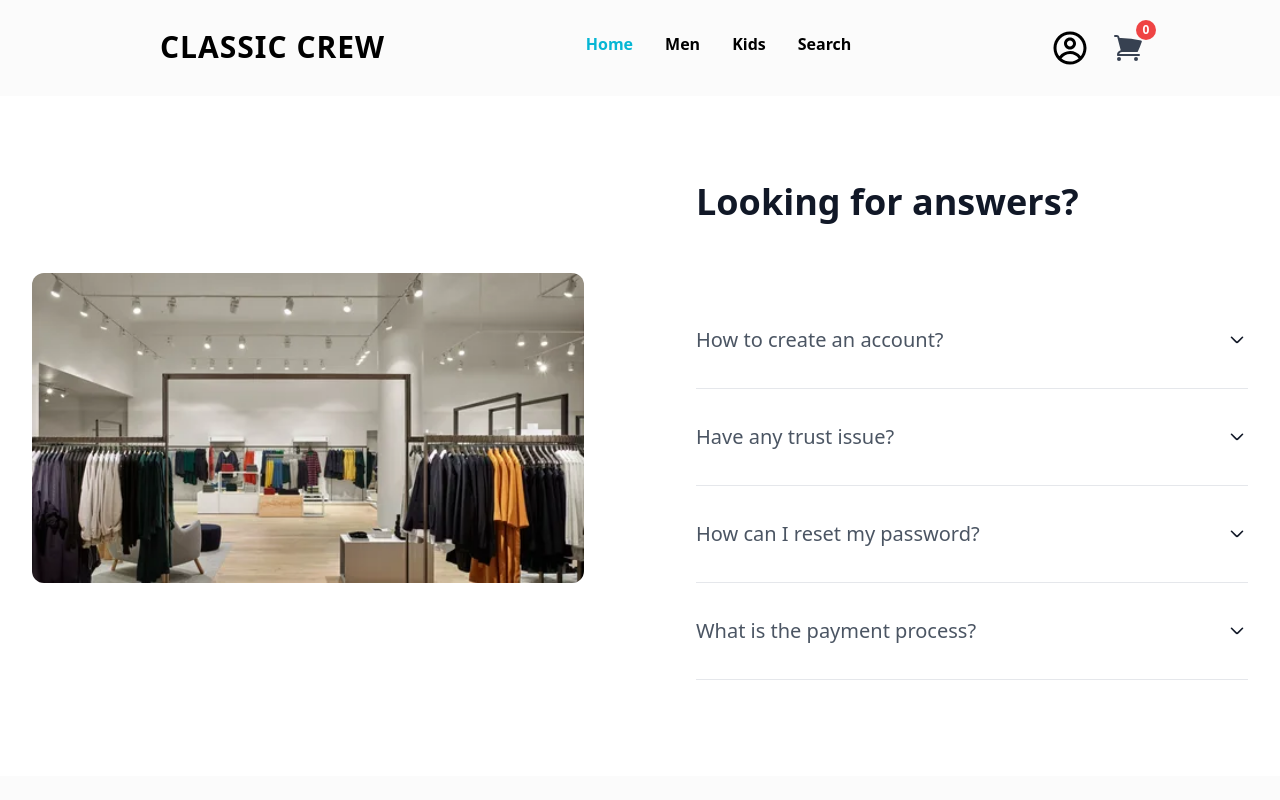
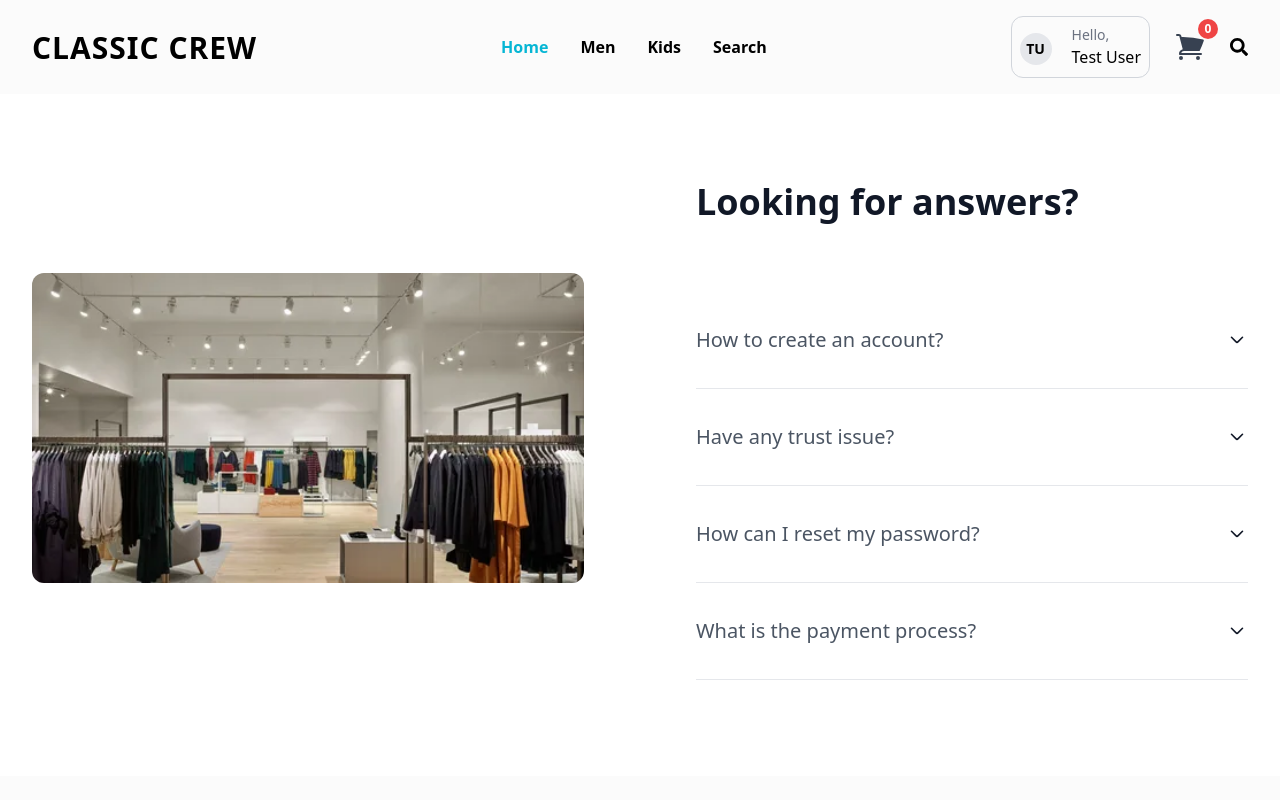
Before and after one commit to ziadSayed99/classic-crew-ecommerce, a React (Vite) app: page /FAQ in a window 1280 px wide. Shown: the top 800 px of the page. Built offline with nearby package versions, Linux system fonts and the light colour scheme.

Commit message:
Adjusting Navbar and Account image

```diff
--- a/index.html
+++ b/index.html
@@ -3,7 +3,7 @@
   <head>
     <meta charset="UTF-8" />
     <meta name="viewport" content="width=device-width, initial-scale=1.0" />
-    <title>Ecommerce</title>
+    <title>Classic Crew</title>
   </head>
   <body>
     <div id="root"></div>
--- a/src/components/AccountImg.tsx
+++ b/src/components/AccountImg.tsx
@@ -1,50 +1,100 @@
 import { Link } from "react-router-dom";
-import { CgProfile } from "react-icons/cg";
-import { useState } from "react";
+import { useState, useEffect, useRef } from "react";
 
 function AccountImg() {
   // const { fname, lname, handleSignOut } = useContext(AccountContext);
 
   const [open, setOpen] = useState(false);
+  const dropdownRef = useRef<HTMLDivElement>(null);
 
   const handleOpen = () => {
     setOpen(!open);
   };
 
+  useEffect(() => {
+    const handleClickOutside = (event: MouseEvent) => {
+      if (dropdownRef.current && !dropdownRef.current.contains(event.target as Node)) {
+        setOpen(false);
+      }
+    };
+
+    document.addEventListener('mousedown', handleClickOutside);
+    return () => {
+      document.removeEventListener('mousedown', handleClickOutside);
+    };
+  }, []);
+
   return (
     <>
-      <CgProfile
-        onClick={handleOpen}
-        className=" text-4xl hover:text-cyan-500"
-      />
-      <div className="relative">
+      <div ref={dropdownRef} className="relative">
+        <div onClick={handleOpen} className="flex text-lg hover:text-cyan-500 p-2 border border-gray-300 rounded-xl cursor-pointer">
+          <div className="w-8 h-8 bg-gray-200 rounded-[50%] text-black font-bold text-sm flex items-center justify-center mt-2 mr-5">
+            TU
+          </div>
+          <div className="flex flex-col">
+            <p className="text-sm text-gray-500">Hello,</p>
+            <p className="text-base">Test User</p>
+          </div>
+        </div>
         <div className="absolute left-1/2 z-10 mt-5 flex w-screen max-w-max -translate-x-1/2 px-4">
-          <div className="w-60 flex-auto overflow-hidden rounded-3xl bg-white text-sm">
+          <div className="w-80 flex-auto overflow-hidden rounded-xl bg-white text-sm shadow-lg">
             {open ? (
               <div className="p-4">
-                <ul className="font-semibold text-gray-900">
-                  <li className="mt-1 text-gray-600">
-                    <label>Welcome: Test User</label>
-                  </li>
-                  <li className="mt-1 text-gray-600">
-                    <label>Balance : 0</label>
-                  </li>
-                  <div className="grid grid-cols-2 divide-x divide-gray-900/5 bg-gray-50 mt-5">
-                    <li className="menu-item">
-                      <Link
-                        to="/"
-                        className="flex items-center justify-center gap-x-2.5 p-3 font-semibold text-gray-900 hover:bg-gray-100"
-                      >
-                        Edit profile
+                {/* Profile Section */}
+                <div className="flex items-center space-x-4 pb-4 border-b border-gray-200">
+                  <div className="w-16 h-16 bg-gray-200 rounded-[50%] text-black font-bold text-xl flex items-center justify-center">
+                    TU
+                  </div>
+                  <div>
+                    <h3 className="font-semibold text-lg">Test User</h3>
+                    <p className="text-gray-600">test@example.com</p>
+                  </div>
+                </div>
+
+                {/* Navigation Links */}
+                <div className="py-4">
+                  <ul className="space-y-2">
+                    <li>
+                      <Link to="/orders" className="flex items-center p-2 hover:bg-gray-100 rounded-lg">
+                        <span className="text-gray-700">My Orders</span>
                       </Link>
                     </li>
                     <li>
-                      <button className="flex items-center justify-center gap-x-2.5 p-3 font-semibold text-gray-900 hover:bg-gray-100">
-                        Sign Out
-                      </button>
+                      <Link to="/order-history" className="flex items-center p-2 hover:bg-gray-100 rounded-lg">
+                        <span className="text-gray-700">Order History</span>
+                      </Link>
                     </li>
-                  </div>
-                </ul>
+                    <li>
+                      <Link to="/wishlist" className="flex items-center p-2 hover:bg-gray-100 rounded-lg">
+                        <span className="text-gray-700">Wishlist</span>
+                      </Link>
+                    </li>
+                  </ul>
+                </div>
+
+                {/* Account Settings Section */}
+                <div className="py-4 border-t border-gray-200">
+                  <h4 className="text-gray-500 text-xs uppercase mb-2 px-2">Account Settings</h4>
+                  <ul className="space-y-2">
+                    <li>
+                      <Link to="/profile" className="flex items-center p-2 hover:bg-gray-100 rounded-lg">
+                        <span className="text-gray-700">Edit Profile</span>
+                      </Link>
+                    </li>
+                    <li>
+                      <Link to="/settings" className="flex items-center p-2 hover:bg-gray-100 rounded-lg">
+                        <span className="text-gray-700">Settings</span>
+                      </Link>
+                    </li>
+                  </ul>
+                </div>
+
+                {/* Sign Out Section */}
+                <div className="pt-4 border-t border-gray-200">
+                  <button className="w-full flex items-center justify-center p-2 text-red-600 hover:bg-red-50 rounded-lg font-semibold">
+                    Sign Out
+                  </button>
+                </div>
               </div>
             ) : null}
           </div>
--- a/src/components/Navbar.tsx
+++ b/src/components/Navbar.tsx
@@ -6,10 +6,25 @@ import AccountImg from "./AccountImg";
 import { useLocation, useNavigate } from "react-router-dom";
 import { useDispatch } from "react-redux";
 import { saveCart } from "../store/cartSlice";
+import { FaSearch } from "react-icons/fa";
 
 function Navbar() {
   const dispatch = useDispatch();
   const location = useLocation();
+  const [isScrolled, setIsScrolled] = useState(false);
+
+  useEffect(() => {
+    const handleScroll = () => {
+      const scrollPosition = window.scrollY;
+      setIsScrolled(scrollPosition > 0);
+    };
+
+    window.addEventListener('scroll', handleScroll);
+    return () => {
+      window.removeEventListener('scroll', handleScroll);
+    };
+  }, []);
+
   useEffect(() => {
     dispatch(saveCart());
     window.scrollTo(0, 0);
@@ -53,22 +68,26 @@ function Navbar() {
 
   return (
     <header className="bg-white">
-      <nav className="fixed top-0 z-10 flex w-full bg-[#FBFBFB] py-6 justify-between">
-        <div className="flex align-start ml-4 mr-5 lg:ml-40 lg:mr-0 ">
+      <nav className={`fixed top-0 z-50 w-full transition-all duration-300 ${
+        isScrolled ? 'bg-[#FBFBFB]/50 backdrop-blur-sm' : 'bg-[#FBFBFB]'
+      } py-4 px-4 lg:px-8`}>
+        <div className="mx-auto max-w-7xl flex items-center justify-between">
+          {/* Logo */}
+          <div className="flex-shrink-0">
             <a
               href="/"
-            className="text-[16px] lg:text-[30px] font-extrabold uppercase tracking-[1px] text-black font-montserrat mt-3 lg:mt-0"
+              className="text-[16px] lg:text-[30px] font-extrabold uppercase tracking-[1px] text-black font-montserrat"
             >
               Classic Crew
             </a>
           </div>
 
-        {/* Popover Group - Desktop Menu Items */}
-        <div className="hidden lg:flex lg:gap-x-8 h-10">
+          {/* Desktop Menu Items */}
+          <div className="hidden lg:flex items-center justify-center flex-1 px-8">
             {["Home", "Men", "Kids", "Search"].map((section) => (
               <button
                 key={section}
-              className={`flex items-center gap-x-1 text-md font-semibold leading-6 cursor-pointer ${
+                className={`px-4 py-2 text-md font-semibold leading-6 cursor-pointer ${
                   active === section
                     ? "text-cyan-500"
                     : "text-black hover:text-cyan-500"
@@ -81,10 +100,15 @@ function Navbar() {
           </div>
 
           {/* Account and Cart section */}
-        <div className="flex items-center lg:mr-32">
+          <div className="flex items-center space-x-4">
+            <div className="hidden md:block">
               <AccountImg />
-          <div className="ml-4 hover:cursor-pointer">
+            </div>
+            <div className="hover:cursor-pointer">
               <Cart />
+            </div>
+            <div className="hidden md:block hover:cursor-pointer">
+              <FaSearch className="text-lg" />
             </div>
           </div>
 
@@ -92,7 +116,7 @@ function Navbar() {
           <div className="lg:hidden">
             <button
               onClick={() => setMobileMenuOpen(!mobileMenuOpen)}
-            className="text-black ml-10 mr-5 mt-3"
+              className="text-black p-2"
             >
               <svg
                 className="w-6 h-6"
@@ -109,6 +133,7 @@ function Navbar() {
               </svg>
             </button>
           </div>
+        </div>
       </nav>
 
       {/* Mobile Menu Dialog */}
@@ -118,11 +143,11 @@ function Navbar() {
         className="lg:hidden z-30"
       >
         <div className="fixed inset-0 z-10" />
-        <DialogPanel className="fixed inset-y-0 right-0 z-40 w-full overflow-y-auto bg-white px-6 py-6 sm:max-w-sm sm:ring-1 sm:ring-gray-900/10 dark:bg-custom-black max-h-56">
+        <DialogPanel className="fixed inset-y-0 right-0 z-40 w-full overflow-y-auto bg-white px-6 py-6 sm:max-w-sm sm:ring-1 sm:ring-gray-900/10">
           <div className="flex items-center justify-between">
             <a
               href="/"
-              className="text-[16px] lg:text-[30px] font-extrabold uppercase tracking-[1px] text-black font-montserrat mt-3 justify-center"
+              className="text-[16px] font-extrabold uppercase tracking-[1px] text-black font-montserrat"
             >
               Classic Crew
             </a>
@@ -132,17 +157,17 @@ function Navbar() {
               className="-m-2.5 rounded-md p-2.5 text-gray-700"
             >
               <span className="sr-only">Close menu</span>
-              <XMarkIcon aria-hidden="true" className="h-6 w-6" />
+              <XMarkIcon className="h-6 w-6" aria-hidden="true" />
             </button>
           </div>
           <div className="mt-6">
             <div className="-my-6 divide-y divide-gray-500/10">
               <div className="space-y-2 py-6">
-                {["Home", "Men", "Kids", "Search"].map((section) => (
+                {["Home", "Men", "Kids", "Search", "Account"].map((section) => (
                   <button
                     key={section}
-                    className={`flex items-center gap-x-1 text-sm font-semibold leading-6 cursor-pointer text-black hover:text-cyan-500 ${
-                      active === section ? "text-cyan-500" : "text-gray-700"
+                    className={`w-full text-left px-3 py-2 text-sm font-semibold leading-6 cursor-pointer ${
+                      active === section ? "text-cyan-500" : "text-gray-700 hover:text-cyan-500"
                     }`}
                     onClick={() => handleNavigation(section)}
                   >
--- a/src/components/body.tsx
+++ b/src/components/body.tsx
@@ -27,9 +27,12 @@ function Body() {
   return (
     <div>
       <div className="bg-white">
-        <h2 className="text-xl lg:text-4xl font-bold text-black text-center mb-10 lg:mb-10 mt-5">
-          Bold & Trendy: Fashion for Every <br /> Generation
+        <h2 className="text-xl lg:text-4xl  font-playfair text-black text-center mt-5">
+          Shop by Category.
         </h2>
+        <p className="text-center text-gray-500 mb-10">
+          Discover our carefully curated collections
+        </p>
         <div className="grid sm:grid-cols-2 lg:grid-cols-2 gap-4 pr-10 pl-10">
           {callouts.map((callout) => (
             <Link
```
Lines whose indentation alone changed are shown as unchanged.
